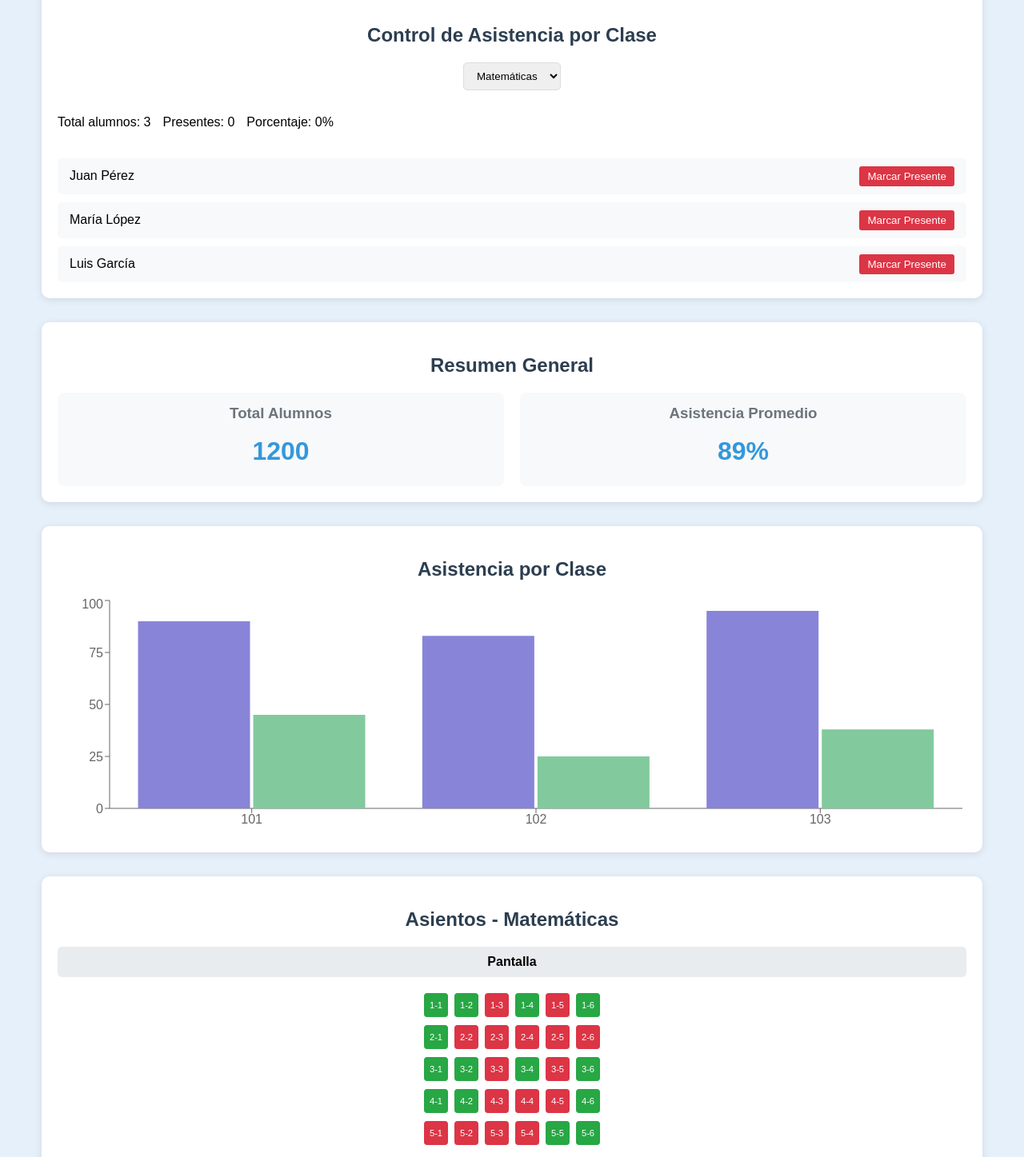
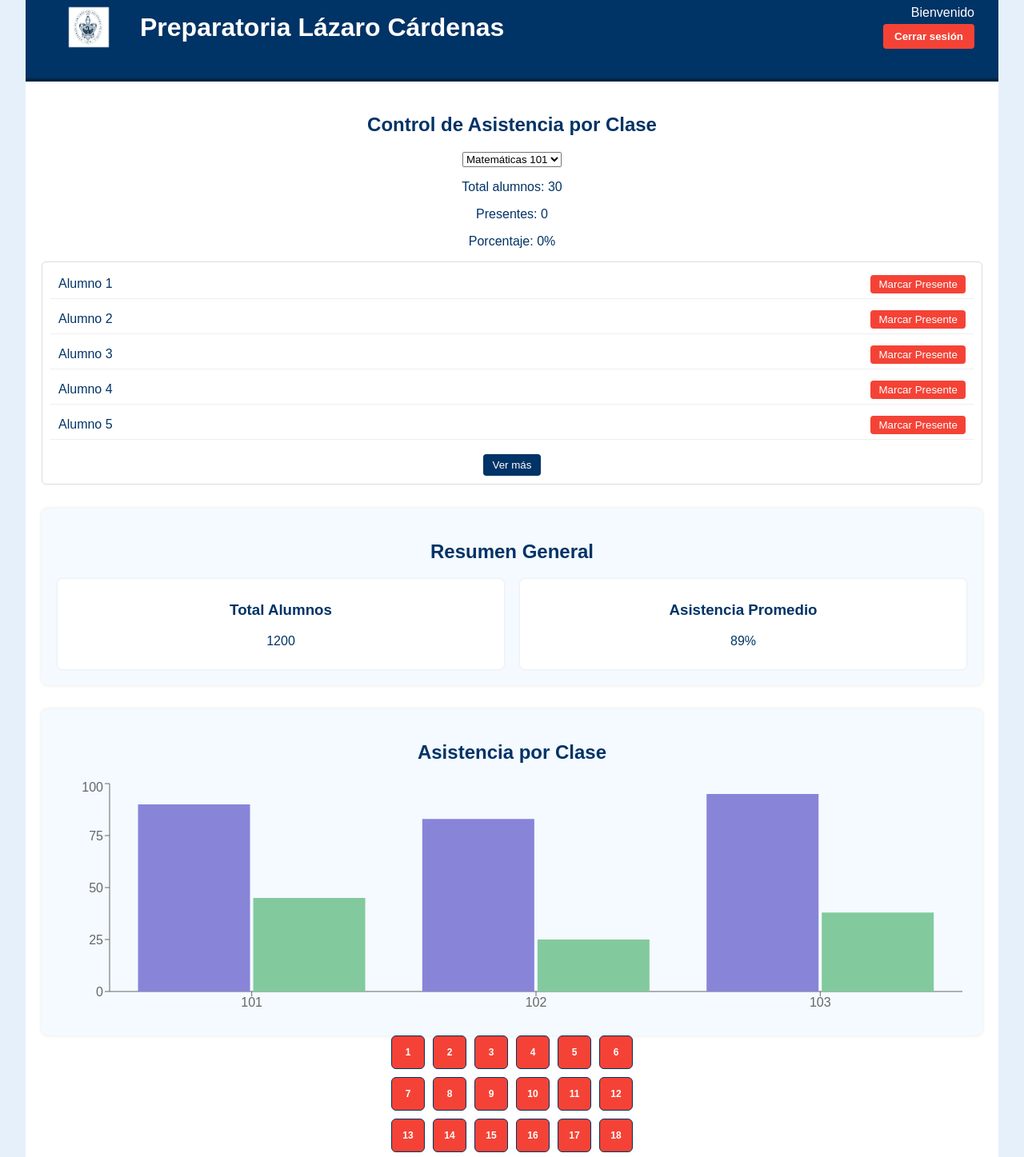
Before and after one commit to IvanREAL05/control-asistencia, a React (Vite) app: page /panel in a window 1280 px wide. Shown: the part 62-1509 px from the top of the page at 80% size. Built offline with nearby package versions, Linux system fonts and the light colour scheme.

Commit message:
Cambios 28 May

```diff
--- a/src/components/Panel.css
+++ b/src/components/Panel.css
@@ -1,62 +1,131 @@
-/* Estilos generales */
+/* Estructura principal */
 .panel-container {
   padding: 20px;
-  max-width: 1200px;
-  margin: 0 auto;
+  background-color: #ffffff;
+  color: #003366;
+  font-family: sans-serif;
 }
 
-h1, h2 {
-  color: #2c3e50;
+h2, h3 {
+  color: #003366;
 }
 
-/* Tarjetas */
-.resumen-card, .chart-card, .asientos-card, .clases-card {
-  background: white;
-  border-radius: 10px;
-  box-shadow: 0 2px 10px rgba(0,0,0,0.1);
-  padding: 20px;
+/* Selector de clase */
+.selector-clase select {
+  padding: 6px 12px;
+  margin-bottom: 10px;
+  border: 1px solid #003366;
+  border-radius: 4px;
+}
+
+/* Control de Asistencia */
+.seccion-asistencia {
   margin-bottom: 30px;
 }
 
-/* Grid de métricas */
+/* Lista de alumnos */
+.lista-alumnos {
+  max-height: 300px;
+  overflow-y: auto;
+  margin-top: 10px;
+  border: 1px solid #dcdcdc;
+  padding: 10px;
+  border-radius: 5px;
+}
+
+.alumno-card {
+  display: flex;
+  justify-content: space-between;
+  align-items: center;
+  margin-bottom: 8px;
+  padding: 6px 10px;
+  border-bottom: 1px solid #eee;
+}
+
+.presente {
+  background-color: #4CAF50;
+  color: white;
+  padding: 4px 10px;
+  border: none;
+  border-radius: 4px;
+}
+
+.ausente {
+  background-color: #f44336;
+  color: white;
+  padding: 4px 10px;
+  border: none;
+  border-radius: 4px;
+}
+
+.ver-mas-btn {
+  margin-top: 10px;
+  background-color: #003366;
+  color: white;
+  padding: 6px 12px;
+  border: none;
+  border-radius: 4px;
+  cursor: pointer;
+}
+
+/* Estadísticas generales */
+.resumen-card, .chart-card, .asientos-card {
+  margin-top: 30px;
+  padding: 20px;
+  background-color: #f4faff;
+  border-radius: 8px;
+  box-shadow: 0 0 5px rgba(0,0,0,0.1);
+}
+
 .resumen-grid {
-  display: grid;
-  grid-template-columns: repeat(auto-fit, minmax(200px, 1fr));
+  display: flex;
   gap: 20px;
-  margin-top: 15px;
 }
 
 .metric-card {
-  background: #f8f9fa;
-  padding: 15px;
-  border-radius: 8px;
+  background-color: white;
+  padding: 10px;
+  border-radius: 6px;
+  flex: 1;
+  box-shadow: 0 0 3px rgba(0,0,0,0.1);
   text-align: center;
 }
 
-.metric-card h3 {
-  margin-top: 0;
-  color: #6c757d;
+/* Gráfica */
+.chart-card {
+  position: relative;
 }
 
-.metric-card p {
-  font-size: 2rem;
-  margin: 10px 0;
-  color: #3498db;
-  font-weight: bold;
+/* Info alumno seleccionado */
+.info-alumno {
+  margin-top: 15px;
+  border-top: 1px solid #ccc;
+  padding-top: 10px;
 }
 
-/* Sala de cine */
+.info-alumno img {
+  width: 100px;
+  height: 100px;
+  border-radius: 50%;
+  object-fit: cover;
+  margin-bottom: 10px;
+}
+
+/* Mapa de Asientos estilo cine */
 .sala-cine {
   margin-top: 20px;
+  text-align: center;
 }
 
 .pantalla {
-  background: #e9ecef;
-  padding: 10px;
-  text-align: center;
   margin-bottom: 20px;
+  background-color: #003366;
+  color: white;
+  padding: 8px;
   border-radius: 5px;
-  font-weight: bold;
+  width: 100%;
+  max-width: 500px;
+  margin: 0 auto 20px auto;
 }
 
 .asientos-grid {
@@ -74,133 +143,147 @@ h1, h2 {
 .asiento {
   width: 30px;
   height: 30px;
-  border-radius: 4px;
+  border-radius: 6px;
+  background-color: #b0c4de;
+  color: #003366;
+  font-size: 12px;
   display: flex;
+  justify-content: center;
   align-items: center;
-  justify-content: center;
-  font-size: 0.7rem;
   cursor: pointer;
-  transition: all 0.2s;
+  user-select: none;
+  border: 1px solid #003366;
+  transition: transform 0.2s;
 }
 
 .asiento:hover {
   transform: scale(1.1);
 }
 
-.asiento.libre {
-  background: #28a745;
+.asiento.ocupado {
+  background-color: #003366;
   color: white;
 }
 
-.asiento.ocupado {
-  background: #dc3545;
-  color: white;
+.asiento.libre {
+  background-color: #dfefff;
+  color: #003366;
 }
 
+/* Leyenda */
 .leyenda {
   display: flex;
-  gap: 15px;
   justify-content: center;
-  margin-top: 15px;
+  gap: 20px;
+  margin-top: 10px;
 }
 
-.cuadro {
+.leyenda .cuadro {
+  width: 20px;
+  height: 20px;
   display: inline-block;
-  width: 15px;
-  height: 15px;
+  border-radius: 4px;
   margin-right: 5px;
-  vertical-align: middle;
 }
 
-/* Tabla de clases */
-table {
-  width: 100%;
-  border-collapse: collapse;
+.cuadro.libre {
+  background-color: #dfefff;
+  border: 1px solid #003366;
 }
 
-th, td {
-  padding: 12px 15px;
-  text-align: left;
-  border-bottom: 1px solid #ddd;
+.cuadro.ocupado {
+  background-color: #003366;
 }
 
-th {
-  background-color: #f8f9fa;
-}
 
-.progress-bar {
-  background: #e9ecef;
-  height: 25px;
-  border-radius: 5px;
-  position: relative;
-}
-
-.progress-fill {
-  background: #4e73df;
-  height: 100%;
-  border-radius: 5px;
-}
-
-.progress-bar span {
-  position: absolute;
-  left: 50%;
-  top: 50%;
-  transform: translate(-50%, -50%);
-  color: white;
-  font-weight: bold;
-  font-size: 0.8rem;
-}
-
-/* Estilos para la sección de asistencia */
-.seccion-asistencia {
-  background: white;
-  border-radius: 10px;
-  box-shadow: 0 2px 10px rgba(0,0,0,0.1);
-  padding: 20px;
-  margin-bottom: 30px;
-}
-
-.selector-clase select {
-  padding: 8px 12px;
-  border-radius: 5px;
-  border: 1px solid #ddd;
-  margin-bottom: 15px;
-}
-
-.estadisticas-clase {
-  display: flex;
-  gap: 15px;
-  margin-bottom: 20px;
-}
-
-.lista-alumnos {
+.asientos-grid {
   display: flex;
   flex-direction: column;
   gap: 10px;
 }
 
+.fila-asientos {
+  display: flex;
+  gap: 10px;
+}
+
+.asiento {
+  width: 40px;
+  height: 40px;
+  border-radius: 6px;
+  display: flex;
+  align-items: center;
+  justify-content: center;
+  font-weight: bold;
+  cursor: pointer;
+}
+
+.verde {
+  background-color: #4caf50;
+  color: white;
+}
+
+.amarillo {
+  background-color: #ffeb3b;
+  color: black;
+}
+
+.rojo {
+  background-color: #f44336;
+  color: white;
+}
+
+.invisible {
+  visibility: hidden;
+}
+
 .alumno-card {
   display: flex;
   justify-content: space-between;
-  align-items: center;
-  padding: 10px 15px;
-  background: #f8f9fa;
-  border-radius: 5px;
+  margin-bottom: 8px;
 }
 
-.alumno-card button {
-  padding: 5px 10px;
-  border: none;
-  border-radius: 3px;
-  cursor: pointer;
+.cabecera-panel {
+  display: flex;
+  justify-content: space-between;
+  align-items: center;
+  background-color: #003366;
+  color: white;
+  padding: 15px 30px;
+  border-bottom: 4px solid #002244;
 }
 
-.alumno-card button.presente {
-  background: #28a745;
-  color: white;
+.logo-nombre {
+  display: flex;
+  align-items: center;
+  gap: 15px;
 }
 
-.alumno-card button.ausente {
-  background: #dc3545;
+.logo {
+  width: 50px;
+  height: 50px;
+}
+
+.bienvenida {
+  text-align: right;
+}
+
+.bienvenida p {
+  margin: 0 0 5px;
+  font-weight: 500;
+}
+
+.btn-salir {
+  background-color: #f44336;
+  border: none;
+  padding: 8px 14px;
+  border-radius: 4px;
   color: white;
+  font-weight: bold;
+  cursor: pointer;
+  transition: background-color 0.2s;
 }
+
+.btn-salir:hover {
+  background-color: #d32f2f;
+}
--- a/src/components/Panel.jsx
+++ b/src/components/Panel.jsx
@@ -1,66 +1,76 @@
 import { useState } from "react";
-import { BarChart, Bar, XAxis, YAxis, Tooltip, ResponsiveContainer } from "recharts";
-import "./Panel.css"; // Archivo CSS para estilos (lo creamos después)
+import {
+  BarChart,
+  Bar,
+  XAxis,
+  YAxis,
+  Tooltip,
+  ResponsiveContainer,
+} from "recharts";
+import "./Panel.css";
 
 const clases = [
   {
-    id: 102,
-    nombre: "Matemáticas",
-    alumnos: [
-      { id: 1, nombre: "Juan Pérez" },
-      { id: 2, nombre: "María López" },
-      { id: 3, nombre: "Luis García" },
-    ],
+    id: 101,
+    nombre: "Matemáticas 101",
+    alumnos: Array.from({ length: 30 }, (_, i) => ({
+      id: i + 1,
+      nombre: `Alumno ${i + 1}`,
+      correo: `alumno${i + 1}@example.com`,
+      matricula: `A${String(i + 1).padStart(3, '0')}`,
+      foto: "https://via.placeholder.com/100",
+    })),
   },
   {
-    id: 103,
-    nombre: "Historia",
-    alumnos: [
-      { id: 4, nombre: "Ana Ruiz" },
-      { id: 5, nombre: "Carlos Díaz" },
-    ],
+    id: 102,
+    nombre: "Historia 102",
+    alumnos: Array.from({ length: 5 }, (_, i) => ({
+      id: 31 + i,
+      nombre: `Alumno B${i + 1}`,
+      correo: `alumnob${i + 1}@example.com`,
+      matricula: `B${String(i + 1).padStart(3, '0')}`,
+      foto: "https://via.placeholder.com/100",
+    })),
   },
 ];
 
 const Panel = () => {
-  // Estados para el control de asistencia
   const [claseSeleccionada, setClaseSeleccionada] = useState(clases[0].id);
   const [asistencia, setAsistencia] = useState({});
+  const [verMas, setVerMas] = useState(false);
+  const [asientoSeleccionado, setAsientoSeleccionado] = useState(null);
 
-  // Estados para el panel general
-  const [stats] = useState({
+  const claseActual = clases.find(c => c.id === claseSeleccionada);
+
+  const toggleAsistencia = (alumnoId) => {
+    setAsistencia(prev => {
+      const estadoActual = prev[alumnoId];
+      const nuevoEstado =
+        estadoActual === 'presente' ? 'justificante' :
+        estadoActual === 'justificante' ? 'ausente' :
+        'presente';
+
+      return {
+        ...prev,
+        [alumnoId]: nuevoEstado,
+      };
+    });
+  };
+
+  const alumnosVisibles = verMas ? claseActual.alumnos : claseActual.alumnos.slice(0, 5);
+
+  const totalAlumnosClase = claseActual.alumnos.length;
+  const presentesClase = claseActual.alumnos.filter(a => asistencia[a.id] === 'presente').length;
+
+  const stats = {
     totalAlumnos: 1200,
     clases: [
       { id: 101, nombre: "Matemáticas 101", total: 50, presentes: 45, porcentaje: 90 },
       { id: 102, nombre: "Historia 102", total: 30, presentes: 25, porcentaje: 83 },
       { id: 103, nombre: "Biología 103", total: 40, presentes: 38, porcentaje: 95 },
     ]
-  });
-
-  // Mapa de asientos
-  const [asientos] = useState(
-    Array(5).fill().map((_, fila) =>
-      Array(6).fill().map((_, col) => ({
-        id: `${fila+1}-${col+1}`,
-        ocupado: Math.random() > 0.5
-      }))
-    )
-  );
-
-  // Funciones para control de asistencia
-  const claseActual = clases.find(c => c.id === claseSeleccionada);
-
-  const toggleAsistencia = (alumnoId) => {
-    setAsistencia(prev => ({
-      ...prev,
-      [alumnoId]: !prev[alumnoId],
-    }));
   };
 
-  const totalAlumnosClase = claseActual.alumnos.length;
-  const presentesClase = claseActual.alumnos.filter(a => asistencia[a.id]).length;
-
-  // Datos para gráfica
   const chartData = stats.clases.map(clase => ({
     name: clase.id,
     porcentaje: clase.porcentaje,
@@ -68,13 +78,48 @@ const Panel = () => {
     total: clase.total
   }));
 
+  const generarAsientos = (cantidad) => {
+    const filas = Math.ceil(cantidad / 6);
+    let contador = 1;
+    return Array.from({ length: filas }, (_, fila) =>
+      Array.from({ length: 6 }, (_, col) => {
+        const numeroLista = contador++;
+        return numeroLista <= cantidad
+          ? {
+              id: `${fila + 1}-${col + 1}`,
+              numeroLista,
+            }
+          : null;
+      })
+    );
+  };
+
+  const asientos = generarAsientos(claseActual.alumnos.length);
+
+  const alumnoSeleccionado = asientoSeleccionado
+    ? claseActual.alumnos.find(a => a.id === asientoSeleccionado)
+    : null;
+
   return (
+  <>
+    {/* Cabecera superior */}
+    <div className="cabecera-panel">
+      <div className="logo-nombre">
+        <img src="/logo.png" alt="Logo Institución" className="logo" />
+        <h1>Preparatoria Lázaro Cárdenas</h1>
+      </div>
+      <div className="bienvenida">
+        <p>Bienvenido</p>
+        <button className="btn-salir" onClick={() => alert("Sesión cerrada")}>
+          Cerrar sesión
+        </button>
+      </div>
+    </div>
+
     <div className="panel-container">
-      {/* Sección de Control de Asistencia */}
+      {/* Control de Asistencia */}
       <div className="seccion-asistencia">
         <h2>Control de Asistencia por Clase</h2>
-
-        <div className="selector-clase">
         <select
           value={claseSeleccionada}
           onChange={e => setClaseSeleccionada(parseInt(e.target.value))}
@@ -83,7 +128,6 @@ const Panel = () => {
             <option key={c.id} value={c.id}>{c.nombre}</option>
           ))}
         </select>
-        </div>
 
         <div className="estadisticas-clase">
           <p>Total alumnos: {totalAlumnosClase}</p>
@@ -92,21 +136,32 @@ const Panel = () => {
         </div>
 
         <div className="lista-alumnos">
-          {claseActual.alumnos.map(alumno => (
+          {alumnosVisibles.map(alumno => (
             <div key={alumno.id} className="alumno-card">
               <span>{alumno.nombre}</span>
               <button
-                className={asistencia[alumno.id] ? "presente" : "ausente"}
+                className={
+                  asistencia[alumno.id] === 'presente'
+                    ? "presente"
+                    : asistencia[alumno.id] === 'justificante'
+                    ? "justificante"
+                    : "ausente"
+                }
                 onClick={() => toggleAsistencia(alumno.id)}
               >
-                {asistencia[alumno.id] ? "Presente" : "Marcar Presente"}
+                {asistencia[alumno.id] || "Marcar Presente"}
               </button>
             </div>
           ))}
+          {claseActual.alumnos.length > 5 && (
+            <button className="ver-mas-btn" onClick={() => setVerMas(!verMas)}>
+              {verMas ? "Ver menos" : "Ver más"}
+            </button>
+          )}
         </div>
       </div>
 
-      {/* Sección de Estadísticas Generales */}
+      {/* Estadísticas generales */}
       <div className="resumen-card">
         <h2>Resumen General</h2>
         <div className="resumen-grid">
@@ -133,34 +188,49 @@ const Panel = () => {
             <Bar dataKey="presentes" fill="#82ca9d" name="Presentes" />
           </BarChart>
         </ResponsiveContainer>
+
+        {/* Mostrar alumno seleccionado */}
+        {alumnoSeleccionado && (
+          <div className="info-alumno">
+            <h3>Alumno Seleccionado</h3>
+            <img src={alumnoSeleccionado.foto} alt={alumnoSeleccionado.nombre} />
+            <p><strong>Nombre:</strong> {alumnoSeleccionado.nombre}</p>
+            <p><strong>Matrícula:</strong> {alumnoSeleccionado.matricula}</p>
+            <p><strong>Correo:</strong> {alumnoSeleccionado.correo}</p>
+          </div>
+        )}
       </div>
 
       {/* Mapa de Asientos */}
-      <div className="asientos-card">
-        <h2>Asientos - {claseActual.nombre}</h2>
-        <div className="sala-cine">
-          <div className="pantalla">Pantalla</div>
       <div className="asientos-grid">
         {asientos.map((fila, i) => (
           <div key={i} className="fila-asientos">
-                {fila.map(asiento => (
+            {fila.map((asiento, j) =>
+              asiento ? (
                 <div
                   key={asiento.id}
-                    className={`asiento ${asiento.ocupado ? 'ocupado' : 'libre'}`}
+                  className={`asiento ${
+                    asistencia[claseActual.alumnos[asiento.numeroLista - 1]?.id] === 'presente'
+                      ? 'verde'
+                      : asistencia[claseActual.alumnos[asiento.numeroLista - 1]?.id] === 'justificante'
+                      ? 'amarillo'
+                      : 'rojo'
+                  }`}
+                  onClick={() =>
+                    setAsientoSeleccionado(claseActual.alumnos[asiento.numeroLista - 1]?.id)
+                  }
                 >
-                    {asiento.id}
+                  {asiento.numeroLista}
+                </div>
+              ) : (
+                <div key={`${i}-${j}`} className="asiento invisible"></div>
+              )
+            )}
           </div>
         ))}
       </div>
-            ))}
     </div>
-          <div className="leyenda">
-            <span><div className="cuadro libre"></div> Libre</span>
-            <span><div className="cuadro ocupado"></div> Ocupado</span>
-          </div>
-        </div>
-      </div>
-    </div>
+  </>
 );
 };
 
```
Also changed, not shown: public/logo.png (added). Lines whose indentation alone changed are shown as unchanged.
